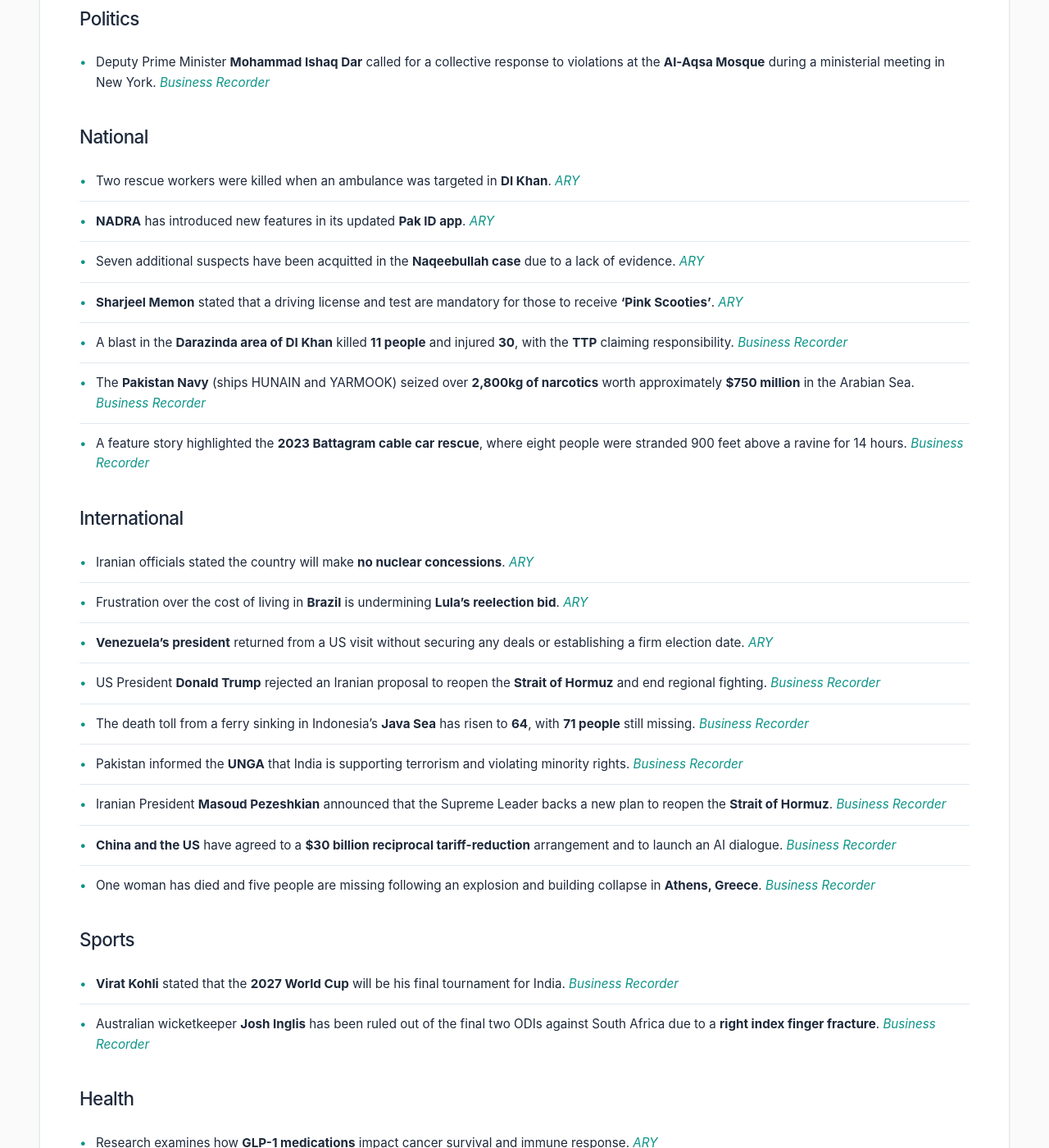
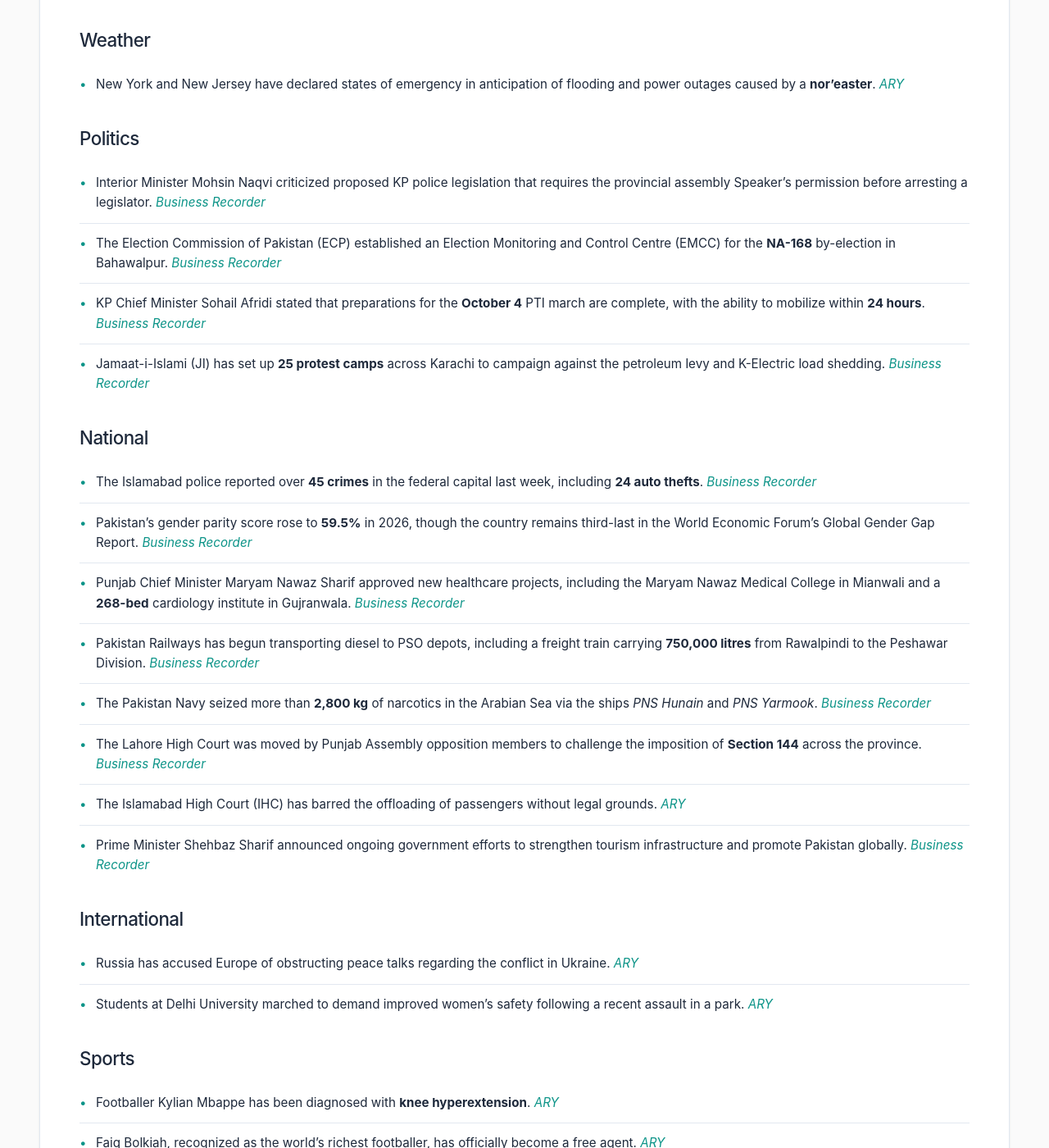
Before and after one commit to zsubzwary/news, a Jekyll site: the page built from en/index.md, in a window 1280 px wide and 1400 px high, scrolled down 1108 px. Shown: the whole window at 82% size. Built offline with Jekyll 4.4.1, drawn with Linux system fonts in a browser that asks for light colours; some web fonts are replaced; comment, search, counter and statistics services are not loaded; some of the changed text lies outside the part shown.

Commit message:
DateTime; 2026-09-27T04:03:32.152Z

```diff
--- a/en/index.md
+++ b/en/index.md
@@ -4,52 +4,51 @@ title: Pakistan News Briefing
 lang: en
 ---
 
-Published at: 26-Sep-2026 21:05PKT
+Published at: 27-Sep-2026 09:03PKT
 
 Time to read: 4 mins
 
 ### Economy
-- Diesel transportation via rail has commenced in Pakistan. *[ARY](https://arynews.tv/pakistan-commences-transportation-of-diesel-by-rail)*
-- **Sazgar Engineering Works Limited** is expected to launch its new **Cannon Alpha** vehicle in Pakistan at a competitive price in the coming months. *[Business Recorder](https://www.brecorder.com/news/40441349/sazgar-to-launch-cannon-alpha-in-coming-months-report)*
-- The **Special Investment Facilitation Council (SIFC)** and Portugal's ambassador discussed strengthening cooperation in **textiles, agriculture, and SEZs**. *[Business Recorder](https://www.brecorder.com/news/40441343/pakistan-portugal-discuss-investment-opportunities-in-textiles-agri-amp-sezs)*
-- Gold prices in Pakistan decreased by **Rs. 2,100 per tola**, bringing the local price to **Rs. 450,936** per tola. *[Business Recorder](https://www.brecorder.com/news/40441342/gold-price-drops-by-rs2700-per-tola-in-pakistan)*
-- Pakistan's consumer price inflation is projected to ease to between **9.9% and 10.5%** in September, down from **11.15%** in August. *[Business Recorder](https://www.brecorder.com/news/40441339/pakistan-september-inflation-seen-easing-but-energy-pressures-persist)*
+- The S&P Global Flash Euro Zone Composite PMI Output Index rose to **53.1** in September from **52.0** in August, marking its highest reading since April 2023. *[Business Recorder](https://www.brecorder.com/news/40441368/euro-zone-business-activity-posts-surprise-upturn-pmi-shows)*
+- The Indian government plans to raise **7.86 trillion rupees (USD 82 billion)** through bond sales between October and March, reducing its full-year gross borrowing target to **16 trillion rupees**. *[Business Recorder](https://www.brecorder.com/news/40441370/india-lowers-fy27-gross-borrowing-to-sell-debt-worth-786-tln)*
+- The OECD raised Turkey's headline inflation forecast to **31.5%** for 2026 (up from **28.4%**) and **24.7%** for 2027 (up from **18.3%**). *[Business Recorder](https://www.brecorder.com/news/40441371/oecd-raises-turkey-inflation-forecast-trims-growth-outlook)*
+- Indonesia’s government has committed to making repayments for bank loans used to fund the national village cooperative programme. *[Business Recorder](https://www.brecorder.com/news/40441373/indonesia-govt-commits-to-cooperative-loan-repayments)*
+- The 2026 Lahore Chamber of Commerce and Industry (LCCI) elections concluded with **30 candidates** elected to the Executive Committee; Syed Azmat Ali topped the poll with **5,428 votes**. *[Business Recorder](https://www.brecorder.com/news/40441388/lcci-elections-2026-30-candidates-elected-to-executive-committee)*
+- Over **6.7 million acres** of paddy have been cultivated in Punjab during the current season. *[Business Recorder](https://www.brecorder.com/news/40441390/paddy-cultivated-over-6.7m-acres-in-punjab)*
+- Nominations have been submitted for the Hyderabad Chamber of Small Traders & Small Industry (HCSTSI) elections for the **2026–28** term. *[Business Recorder](https://www.brecorder.com/news/40441396/election-for-hcstsi-office-bearers-to-be-held-tomorrow)*
 
 ### Science & Technology
-- **Apple** has appointed **Salman Dar** as its first head of government affairs for Pakistan. *[Business Recorder](https://www.brecorder.com/news/40441355/five-things-to-know-about-salman-dar-apples-first-head-of-govt-affairs-for-pakistan)*
-- **TPS Worldwide** won a Gold award at the **P@SHA ICT Awards 2026** for its **IRIS Tokenization Connect** project. *[Business Recorder](https://www.brecorder.com/news/40441354/tps-worldwide-wins-gold-at-p-at-sha-ict-awards-2026-for-iris-tokenization-connect)*
+- Bill Gates warned that the advancement of artificial intelligence could potentially lead to **one billion deaths**. *[ARY](https://arynews.tv/bill-gates-warns-artificial-intelligence-could-lead-to-a-billion-deaths)*
+- Microsoft unveiled new Copilot capabilities, including an AI coding tool and direct integration with Word, Excel, and PowerPoint; company shares rose approximately **3%**. *[Business Recorder](https://www.brecorder.com/news/40441367/microsoft-revamps-copilot-with-code-generation)*
 
 ### Weather
-- A drought has been declared in **three-quarters of Maharashtra**, India, due to prolonged low rainfall. *[Business Recorder](https://www.brecorder.com/news/40441350/drought-declared-in-three-quarters-of-indias-richest-state)*
-- **Bangkok** has been declared a disaster-affected zone after torrential rains dropped nearly **300 mm (12 inches)** within 48 hours. *[Business Recorder](https://www.brecorder.com/news/40441341/thai-capital-bangkok-declared-disaster-zone-amid-flooding)*
+- New York and New Jersey have declared states of emergency in anticipation of flooding and power outages caused by a **nor'easter**. *[ARY](https://arynews.tv/new-york-and-new-jersey-declare-states-of-emergency-bracing-for-flooding-and-outages-from-noreasterc)*
 
 ### Politics
-- Deputy Prime Minister **Mohammad Ishaq Dar** called for a collective response to violations at the **Al-Aqsa Mosque** during a ministerial meeting in New York. *[Business Recorder](https://www.brecorder.com/news/40441348/dpm-dar-urges-collective-response-to-violations-at-al-aqsa-mosque)*
+- Interior Minister Mohsin Naqvi criticized proposed KP police legislation that requires the provincial assembly Speaker's permission before arresting a legislator. *[Business Recorder](https://www.brecorder.com/news/40441397/naqvi-criticizes-kps-proposed-police-legislation)*
+- The Election Commission of Pakistan (ECP) established an Election Monitoring and Control Centre (EMCC) for the **NA-168** by-election in Bahawalpur. *[Business Recorder](https://www.brecorder.com/news/40441398/ecp-establishes-emcc-for-na-168-by-election)*
+- KP Chief Minister Sohail Afridi stated that preparations for the **October 4** PTI march are complete, with the ability to mobilize within **24 hours**. *[Business Recorder](https://www.brecorder.com/news/40441399/oct-4-pti-march-afridi-warns-govt-against-any-misadventure)*
+- Jamaat-i-Islami (JI) has set up **25 protest camps** across Karachi to campaign against the petroleum levy and K-Electric load shedding. *[Business Recorder](https://www.brecorder.com/news/40441400/ji-sets-up-25-camps-across-karachi-to-step-up-its-protest-drive)*
 
 ### National
-- Two rescue workers were killed when an ambulance was targeted in **DI Khan**. *[ARY](https://arynews.tv/ambulance-targeted-in-di-khan-two-rescue-workers-killed)*
-- **NADRA** has introduced new features in its updated **Pak ID app**. *[ARY](https://arynews.tv/nadra-introduces-new-features-in-updated-pak-id-app)*
-- Seven additional suspects have been acquitted in the **Naqeebullah case** due to a lack of evidence. *[ARY](https://arynews.tv/naqeebullah-case-seven-more-suspects-acquitted-over-lack-of-evidence)*
-- **Sharjeel Memon** stated that a driving license and test are mandatory for those to receive **‘Pink Scooties’**. *[ARY](https://arynews.tv/driving-licence-and-test-mandatory-to-receive-pink-scooties-says-sharjeel-memon)*
-- A blast in the **Darazinda area of DI Khan** killed **11 people** and injured **30**, with the **TTP** claiming responsibility. *[Business Recorder](https://www.brecorder.com/news/40441353/blast-in-dera-ismail-khan-kills-11-injures-30-rescue-1122)*
-- The **Pakistan Navy** (ships HUNAIN and YARMOOK) seized over **2,800kg of narcotics** worth approximately **$750 million** in the Arabian Sea. *[Business Recorder](https://www.brecorder.com/news/40441340/pakistan-navy-seizes-over-2800kg-narcotics-worth-750mn-in-arabian-sea)*
-- A feature story highlighted the **2023 Battagram cable car rescue**, where eight people were stranded 900 feet above a ravine for 14 hours. *[Business Recorder](https://www.brecorder.com/news/40441213/how-a-pakistani-rescue-became-a-hollywood-thriller-and-what-it-took-to-get-there)*
+- The Islamabad police reported over **45 crimes** in the federal capital last week, including **24 auto thefts**. *[Business Recorder](https://www.brecorder.com/news/40441393/over-45-crimes-reported-in-federal-capital-criminal-gangs-continue-their-looting-spree-despite-tight-security)*
+- Pakistan’s gender parity score rose to **59.5%** in 2026, though the country remains third-last in the World Economic Forum’s Global Gender Gap Report. *[Business Recorder](https://www.brecorder.com/news/40441364/closing-the-gap-from-the-bottom)*
+- Punjab Chief Minister Maryam Nawaz Sharif approved new healthcare projects, including the Maryam Nawaz Medical College in Mianwali and a **268-bed** cardiology institute in Gujranwala. *[Business Recorder](https://www.brecorder.com/news/40441391/cm-orders-timely-completion-of-healthcare-projects)*
+- Pakistan Railways has begun transporting diesel to PSO depots, including a freight train carrying **750,000 litres** from Rawalpindi to the Peshawar Division. *[Business Recorder](https://www.brecorder.com/news/40441392/railways-commences-transportation-of-diesel-to-pso-depots)*
+- The Pakistan Navy seized more than **2,800 kg** of narcotics in the Arabian Sea via the ships *PNS Hunain* and *PNS Yarmook*. *[Business Recorder](https://www.brecorder.com/news/40441395/zardari-praises-pn-for-huge-seizure-of-narcotics)*
+- The Lahore High Court was moved by Punjab Assembly opposition members to challenge the imposition of **Section 144** across the province. *[Business Recorder](https://www.brecorder.com/news/40441389/lhc-moved-against-section-144)*
+- The Islamabad High Court (IHC) has barred the offloading of passengers without legal grounds. *[ARY](https://arynews.tv/ihc-bars-offloading-of-passengers-without-legal-grounds)*
+- Prime Minister Shehbaz Sharif announced ongoing government efforts to strengthen tourism infrastructure and promote Pakistan globally. *[Business Recorder](https://www.brecorder.com/news/40441394/pm-says-pursuing-measures-to-promote-tourism)*
 
 ### International
-- Iranian officials stated the country will make **no nuclear concessions**. *[ARY](https://arynews.tv/iran-will-make-no-nuclear-concessions-iranian-official-says)*
-- Frustration over the cost of living in **Brazil** is undermining **Lula’s reelection bid**. *[ARY](https://arynews.tv/in-brazil-frustration-over-cost-of-living-undermines-lulas-reelection-bid)*
-- **Venezuela's president** returned from a US visit without securing any deals or establishing a firm election date. *[ARY](https://arynews.tv/venezuela-president-returns-from-us-visit-with-no-deals-no-firm-election-date)*
-- US President **Donald Trump** rejected an Iranian proposal to reopen the **Strait of Hormuz** and end regional fighting. *[Business Recorder](https://www.brecorder.com/news/40441358/trump-rejects-iranian-proposal-to-open-hormuz-and-end-fighting)*
-- The death toll from a ferry sinking in Indonesia's **Java Sea** has risen to **64**, with **71 people** still missing. *[Business Recorder](https://www.brecorder.com/news/40441357/death-toll-from-indonesia-ferry-sinking-jumps-to-64)*
-- Pakistan informed the **UNGA** that India is supporting terrorism and violating minority rights. *[Business Recorder](https://www.brecorder.com/news/40441351/india-is-supporting-terrorism-violating-minority-rights-pakistan-tells-unga)*
-- Iranian President **Masoud Pezeshkian** announced that the Supreme Leader backs a new plan to reopen the **Strait of Hormuz**. *[Business Recorder](https://www.brecorder.com/news/40441352/iran-president-says-supreme-leader-backs-new-plan-to-reopen-hormuz)*
-- **China and the US** have agreed to a **$30 billion reciprocal tariff-reduction** arrangement and to launch an AI dialogue. *[Business Recorder](https://www.brecorder.com/news/40441346/china-us-agree-to-30-billion-tariff-cut-ai-dialogue-during-xi-visit)*
-- One woman has died and five people are missing following an explosion and building collapse in **Athens, Greece**. *[Business Recorder](https://www.brecorder.com/news/40441345/one-dead-5-missing-after-explosion-destroys-building-in-athens)*
+- Russia has accused Europe of obstructing peace talks regarding the conflict in Ukraine. *[ARY](https://arynews.tv/russia-accuses-europe-of-blocking-ukraine-talks-as-strikes-drag-on)*
+- Students at Delhi University marched to demand improved women's safety following a recent assault in a park. *[ARY](https://arynews.tv/delhi-university-students-march-for-womens-safety-after-park-assault)*
 
 ### Sports
-- **Virat Kohli** stated that the **2027 World Cup** will be his final tournament for India. *[Business Recorder](https://www.brecorder.com/news/40441347/kohli-says-2027-world-cup-will-be-his-last-for-india)*
-- Australian wicketkeeper **Josh Inglis** has been ruled out of the final two ODIs against South Africa due to a **right index finger fracture**. *[Business Recorder](https://www.brecorder.com/news/40441344/australia-dealt-injury-blow-as-inglis-returns-home-with-finger-fracture)*
+- Footballer Kylian Mbappe has been diagnosed with **knee hyperextension**. *[ARY](https://arynews.tv/mbappe-diagnosed-with-knee-hyperextension)*
+- Faiq Bolkiah, recognized as the world's richest footballer, has officially become a free agent. *[ARY](https://arynews.tv/worlds-richest-footballer-faiq-bolkiah-becomes-a-free-agent)*
+- Ireland's national football players have voted to proceed with their Nations League match against Israel. *[ARY](https://arynews.tv/ireland-players-vote-to-play-israel-in-nations-league)*
 
-### Health
-- Research examines how **GLP-1 medications** impact cancer survival and immune response. *[ARY](https://arynews.tv/how-glp-1-medications-impact-cancer-survival-and-immune-response)*
-- The US has approved **AbbVie’s drug, Tavapadon**, for the treatment of Parkinson’s disease. *[ARY](https://arynews.tv/tavapadon-us-approves-abbvies-drug-for-parkinsons-disease)*
+### Other
+- UN Secretary-General Antonio Guterres has criticized "Big Oil" for its impact on the atmosphere, comparing it to an "open sewer." *[Business Recorder](https://www.brecorder.com/news/40441363/drill-now-drown-later)*
+- Former cricketer Vinod Kambli shared video footage from an elderly care facility. *[ARY](https://arynews.tv/vinod-kambli-shares-video-from-elderly-care-facility)*
```
